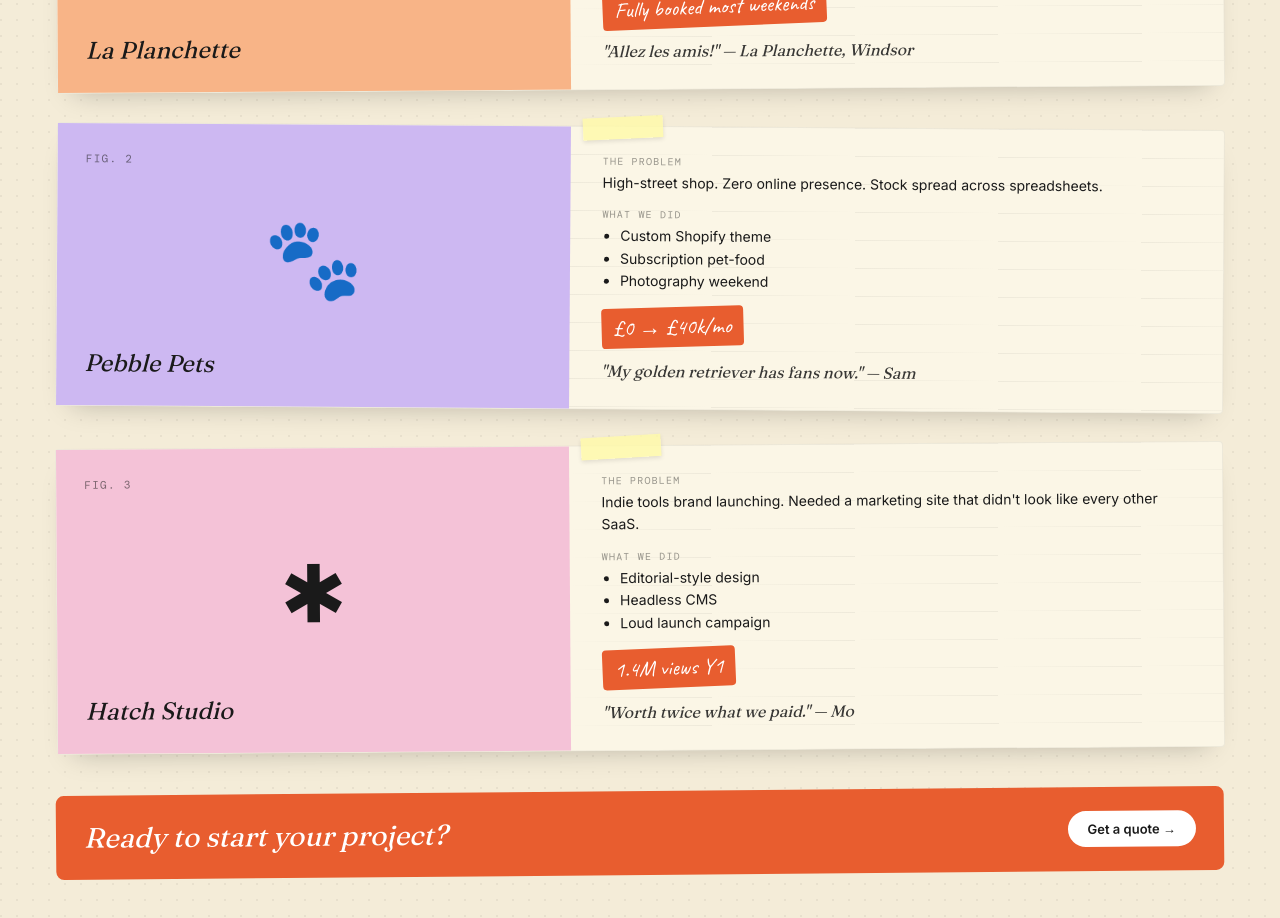
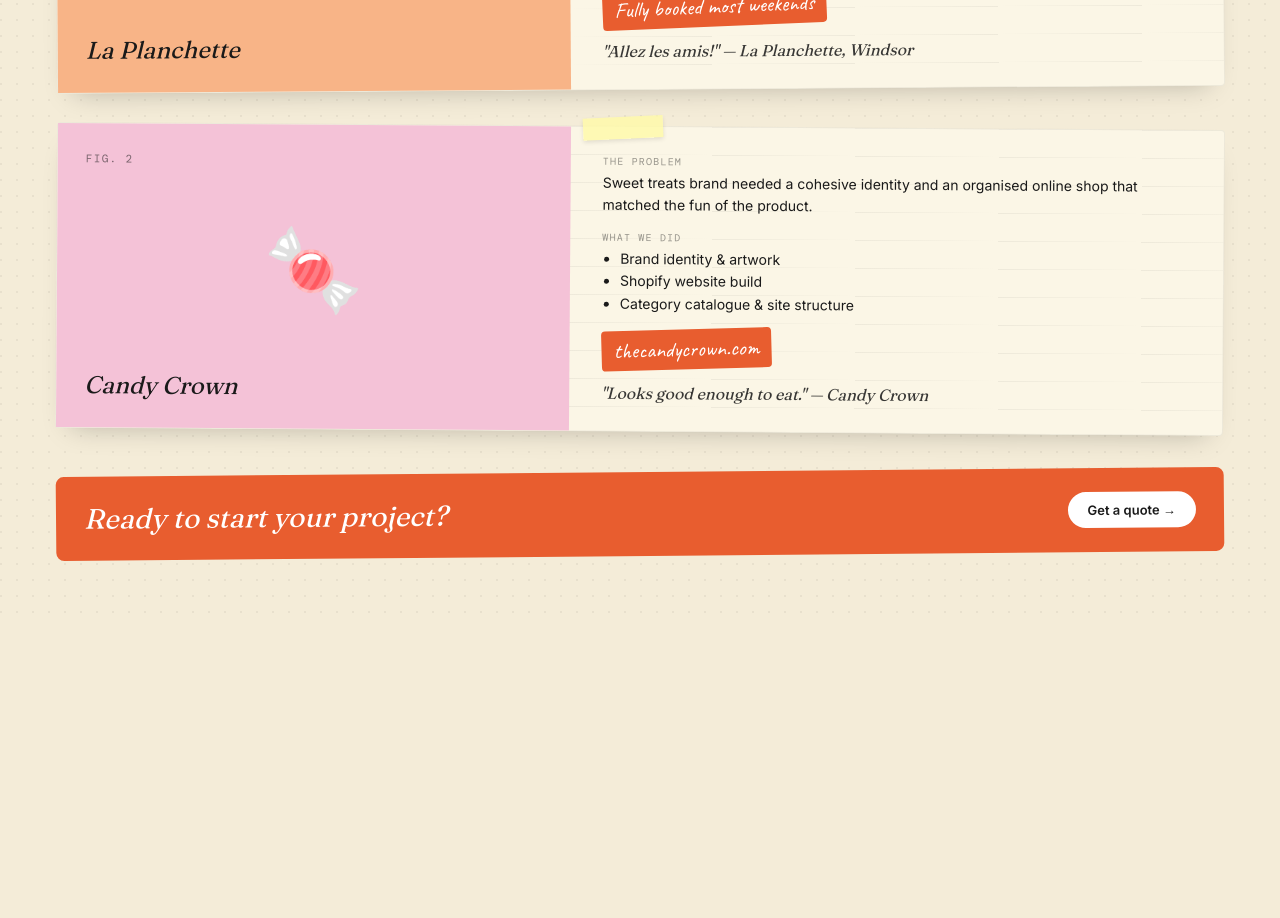
Before and after one commit to tufanbutuner/thereandthen, a Next.js app: page /our-work in a window 1280 px wide. Shown: the part 640-1558 px from the top of the page. After the commit the page ends 1256 px from the top, so only its background shows below. Built offline with nearby package versions, Linux system fonts and the light colour scheme.

Commit message:
Replace Pebble Pets and Hatch Studio with Candy Crown in Our Work
- Remove Pebble Pets and Hatch Studio case studies
- Add Candy Crown (brand identity, Shopify build, category catalogue)
- Make study cards clickable links opening in new tab
- Update homepage quote to Candy Crown

```diff
--- a/src/app/global.scss
+++ b/src/app/global.scss
@@ -438,6 +438,9 @@
   box-shadow: 0 14px 28px -16px rgba(0, 0, 0, 0.25);
   position: relative;
   border: 1px solid rgba($ink, 0.06);
+  cursor: pointer;
+  text-decoration: none;
+  color: inherit;
 
   &__left {
     padding: 28px;
--- a/src/app/our-work/page.tsx
+++ b/src/app/our-work/page.tsx
@@ -4,6 +4,7 @@
 const studies = [
   {
     name: "La Planchette",
+    url: "https://laplanchette.uk",
     color: W.peach,
     emoji: "🍷",
     problem: "Independent wine bar in Windsor with a loyal local crowd but no real web presence to match the warmth of the place.",
@@ -13,24 +14,15 @@
     rot: -0.4,
   },
   {
-    name: "Pebble Pets",
-    color: W.lilac,
-    emoji: "🐾",
-    problem: "High-street shop. Zero online presence. Stock spread across spreadsheets.",
-    did: ["Custom Shopify theme", "Subscription pet-food", "Photography weekend"],
-    result: "£0 → £40k/mo",
-    quote: '"My golden retriever has fans now." — Sam',
+    name: "Candy Crown",
+    url: "https://thecandycrown.com",
+    color: W.pink,
+    emoji: "🍬",
+    problem: "Sweet treats brand needed a cohesive identity and an organised online shop that matched the fun of the product.",
+    did: ["Brand identity & artwork", "Shopify website build", "Category catalogue & site structure"],
+    result: "thecandycrown.com",
+    quote: '"Looks good enough to eat." — Candy Crown',
     rot: 0.4,
-  },
-  {
-    name: "Hatch Studio",
-    color: W.pink,
-    emoji: "✱",
-    problem: "Indie tools brand launching. Needed a marketing site that didn't look like every other SaaS.",
-    did: ["Editorial-style design", "Headless CMS", "Loud launch campaign"],
-    result: "1.4M views Y1",
-    quote: '"Worth twice what we paid." — Mo',
-    rot: -0.4,
   },
 ];
 
@@ -50,8 +42,11 @@
 
       <div className="work-studies">
         {studies.map((s, i) => (
-          <div
+          <Link
             key={s.name}
+            href={s.url}
+            target="_blank"
+            rel="noopener noreferrer"
             className="study-card"
             style={{ transform: `rotate(${s.rot}deg)` }}
           >
@@ -75,7 +70,7 @@
               <div className="study-card__quote">{s.quote}</div>
             </div>
             <div className="study-card__tape" />
-          </div>
+          </Link>
         ))}
       </div>
 
--- a/src/app/page.tsx
+++ b/src/app/page.tsx
@@ -51,8 +51,8 @@
       w: 270,
       rot: -2,
       color: W.peach,
-      title: '"WORTH 2× WHAT WE PAID."',
-      body: "— Mo, Hatch Studio",
+      title: '"LOOKS GOOD ENOUGH TO EAT."',
+      body: "— Candy Crown",
       tag: "QUOTE",
     },
     {
```
